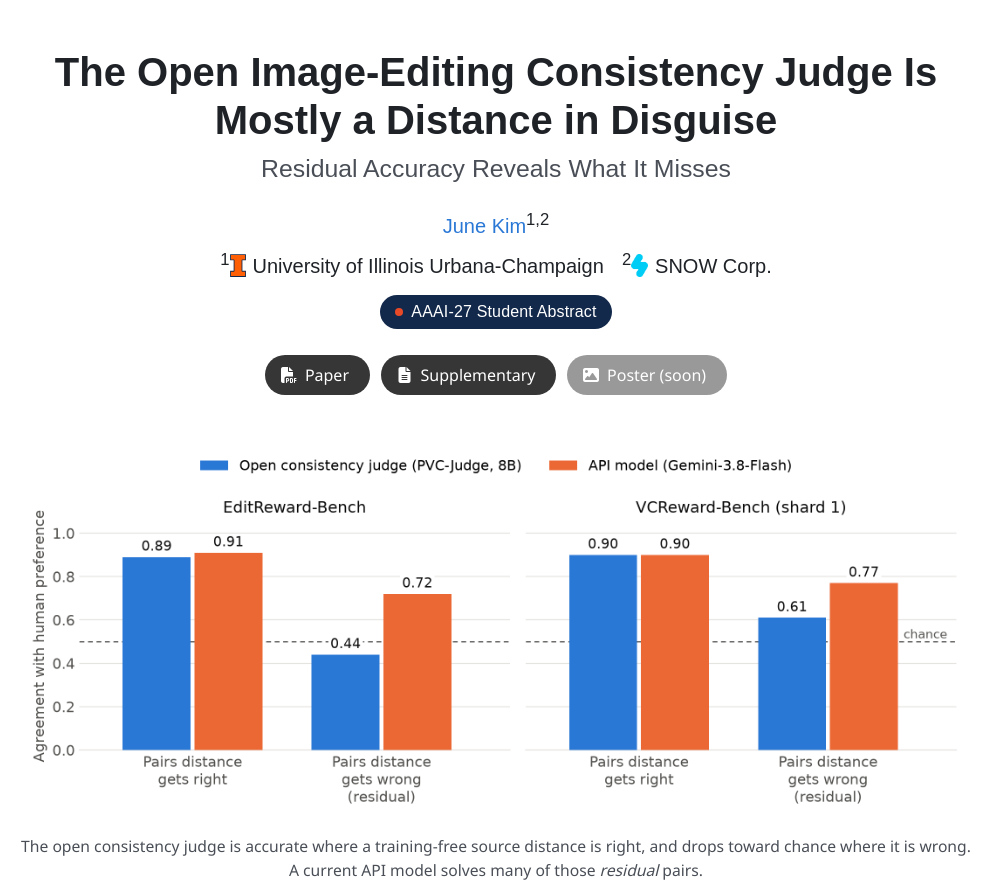
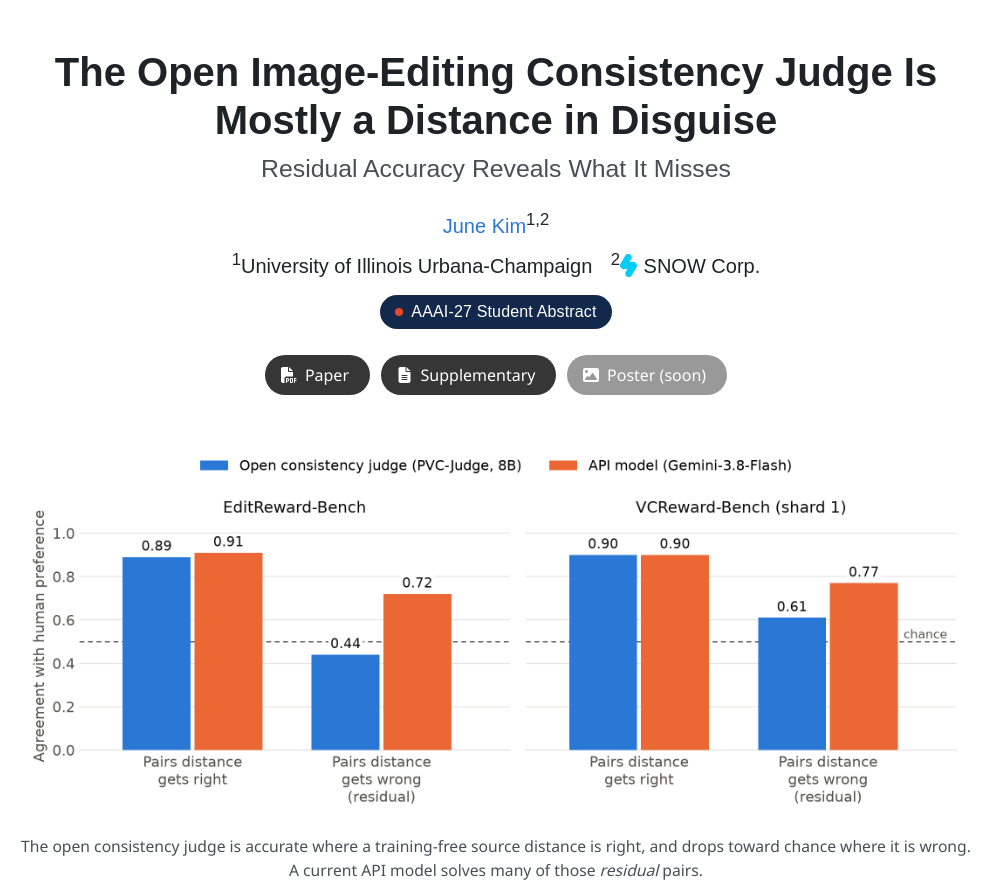
Before and after one commit to junekinns/junekinns.github.io, a plain HTML site: page distance-in-disguise/index.html in a window 1280 px wide. Shown: the top 886 px of the page, without its empty margins (144-1132 px from the left). Drawn offline with nearby package versions, Linux system fonts and the light colour scheme; a web font is replaced by a local one.

Commit message:
Project page: drop UIUC logo, keep text affiliation
Co-Authored-By: Claude Opus 5.5 <noreply@anthropic.com>

```diff
--- a/distance-in-disguise/index.html
+++ b/distance-in-disguise/index.html
@@ -21,7 +21,7 @@
   <meta name="citation_publication_date" content="2027">
   <meta name="citation_pdf_url" content="https://junekinns.github.io/distance-in-disguise/static/paper.pdf">
 
-  <link rel="icon" type="image/svg+xml" href="static/uiuc_logo.svg">
+  <link rel="icon" href="../assets/img/avatar.jpg">
   <link rel="preconnect" href="https://fonts.googleapis.com">
   <link rel="preconnect" href="https://fonts.gstatic.com" crossorigin>
   <link href="https://fonts.googleapis.com/css2?family=Google+Sans:wght@400;500;700&family=Noto+Sans:wght@400;500;700&display=swap" rel="stylesheet">
@@ -108,7 +108,7 @@
           </div>
 
           <div class="is-size-5 publication-authors">
-            <span class="author-block"><sup>1</sup><img class="affil-logo" src="static/uiuc_logo.svg" alt="University of Illinois logo">University of Illinois Urbana-Champaign</span>
+            <span class="author-block"><sup>1</sup>University of Illinois Urbana-Champaign</span>
             <span class="author-block"><sup>2</sup><img class="affil-logo" src="static/snow_logo.png" alt="SNOW logo">SNOW Corp.</span>
           </div>
 
```
Also changed, not shown: distance-in-disguise/static/uiuc_logo.svg (deleted).
